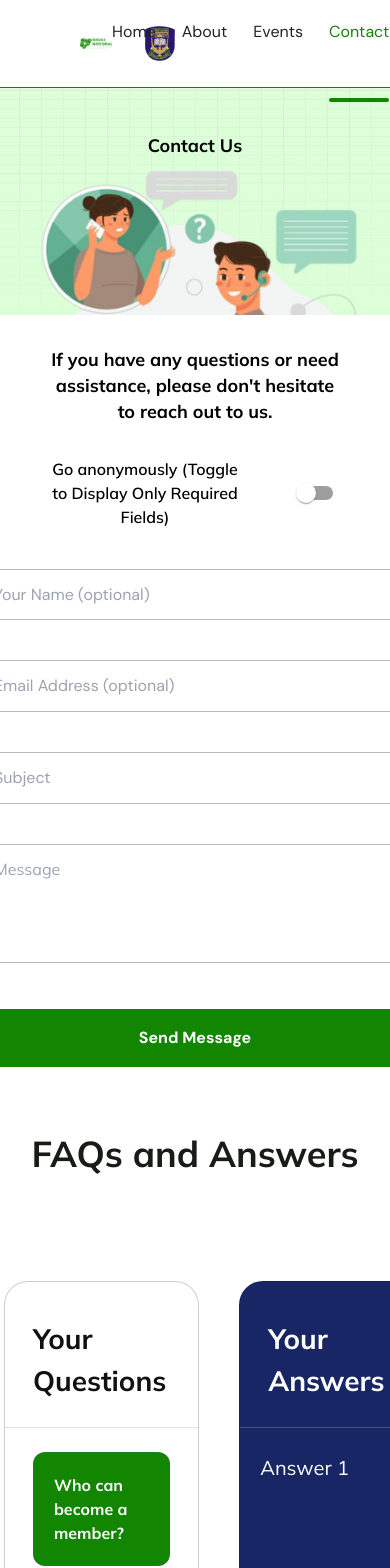
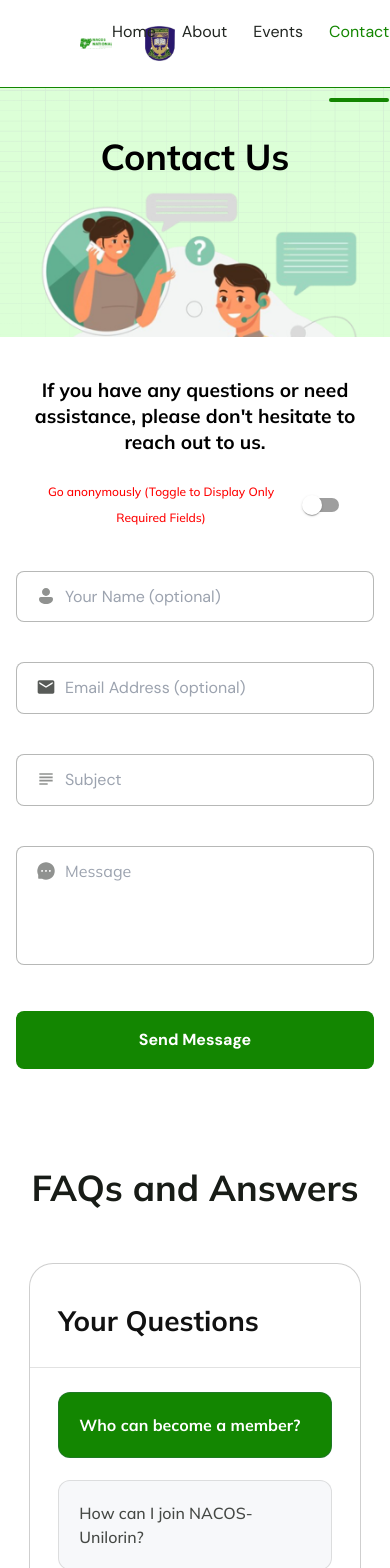
Before and after one commit to nacossuil/Uil-Nacos-Web, a React (Vite) app in the folder frontend/: page /contact in a window 390 px wide. Shown: the top 1568 px of the page. Built offline with nearby package versions, Linux system fonts and the light colour scheme.

Commit message:
contact page responsiveness done

```diff
--- a/frontend/src/components/Footer/footer.css
+++ b/frontend/src/components/Footer/footer.css
@@ -1,7 +1,7 @@
 .footer {
     padding: 5rem 0rem;
     text-align: center;
-    background: hsl(230, 61%, 88%) url("../../assets/grid-bg.svg") center  ;
+    background: hsl(230, 61%, 88%) url('../../assets/grid-bg.svg') center;
     color: hsl(197, 5%, 25%);
 }
 
@@ -14,8 +14,8 @@
     display: flex;
     align-items: center;
     justify-content: center;
+    flex-direction: row;
     gap: 0rem 3rem;
-
 }
 
 .footer-logos img:first-child {
@@ -32,7 +32,7 @@
     margin: 2rem 0rem;
 }
 
-.footer-socials h5{
+.footer-socials h5 {
     font-weight: 600;
     font-size: 1.1rem;
     margin: 0rem 0rem 1rem 0rem;
@@ -40,12 +40,10 @@
 
 .footer-socials>div {
     display: flex;
+    flex-direction: row;
     border-top: 1px solid hsl(230, 20%, 73%);
     border-bottom: 1px solid hsl(230, 20%, 73%);
-
 }
-
-
 
 .footer-social {
     display: flex;
@@ -62,7 +60,6 @@
     border-right: 1px solid hsl(230, 20%, 73%);
 }
 
-
 .footer-social-twitter svg {
     fill: hsl(212, 96%, 49%);
 }
@@ -72,13 +69,26 @@
 }
 
 .footer-social-linkedin svg {
-    fill: #0A66C2;
+    fill: #0a66c2;
 }
 
 .footer-social-facebook svg {
-    fill: #4867AA;
+    fill: #4867aa;
 }
 
 .footer aside {
     font-weight: 500;
 }
+
+@media (max-width: 678px) {
+    .footer {
+        width: 100%;
+    }
+    .footer-socials>div {
+        flex-direction: column;
+    }
+    .footer-logos {
+        flex-direction: column;
+        gap: 3rem auto;
+    }
+}
--- a/frontend/src/components/Shared/FAQs/faqs.css
+++ b/frontend/src/components/Shared/FAQs/faqs.css
@@ -11,7 +11,7 @@
 }
 
 .faqs h2 {
-    color: #181C17;
+    color: #181c17;
     font-size: 2.25rem;
     font-weight: 700;
     text-align: center;
@@ -21,6 +21,7 @@
 .faqs-container {
     display: flex;
     justify-content: space-between;
+    flex-direction: row;
     /* align-items: center; */
 }
 
@@ -29,11 +30,10 @@
     text-align: left;
     padding: 2.25rem 0 2.75rem;
     margin-right: 2.5rem;
-    border: .0625rem solid rgba(17, 17, 17, 0.2);
+    border: 0.0625rem solid rgba(17, 17, 17, 0.2);
     border-radius: 1.5rem;
     flex-basis: 50%;
 }
-
 
 .faqs-questions>h3 {
     color: #111111;
@@ -53,7 +53,7 @@
 
 .faqs-questions hr {
     background: rgba(17, 17, 17, 0.12);
-    height: .0625rem;
+    height: 0.0625rem;
     margin-top: 1.5625rem;
     margin-bottom: 1.5rem;
     border: none;
@@ -61,7 +61,7 @@
 
 .faqs-answers .line {
     background: rgba(255, 255, 255, 0.2);
-    height: .0625rem;
+    height: 0.0625rem;
     margin-top: 1.5625rem;
     margin-bottom: 1.5rem;
     border: none;
@@ -79,8 +79,8 @@
     width: 100%;
     padding: 1.25rem;
     margin-bottom: 1.375rem;
-    border-radius: .75rem;
-    border: .0625rem solid rgba(24, 28, 23, 0.12);
+    border-radius: 0.75rem;
+    border: 0.0625rem solid rgba(24, 28, 23, 0.12);
     transition: all 0.3s ease-in-out;
     cursor: pointer;
 }
@@ -93,14 +93,16 @@
     color: #fff;
     background: rgba(19, 134, 1, 1);
     font-weight: 700;
-    border: .0625rem solid rgba(93, 50, 227, 0.16);
+    border: 0.0625rem solid rgba(93, 50, 227, 0.16);
 }
 
 .faqs-questions-list .active:hover {
     background: rgba(19, 134, 1, 1);
 }
 
+
 /* Answers Section... */
+
 .faqs-answers p {
     font-size: 1.25rem;
     line-height: 2rem;
@@ -113,7 +115,7 @@
     text-align: left;
     padding: 2.25rem 0 2.75rem;
     margin-right: 2.5rem;
-    border: .0625rem solid rgba(17, 17, 17, 0.2);
+    border: 0.0625rem solid rgba(17, 17, 17, 0.2);
     border-radius: 1.5rem;
     flex-basis: 50%;
 }
@@ -123,3 +125,21 @@
     font-weight: 700;
     margin: 0 1.75rem;
 }
+
+@media (max-width: 678px) {
+    .faqs-container {
+        flex-direction: column;
+        width: 100%;
+        margin: 0 auto;
+        gap: 1rem;
+    }
+    .faqs-questions {
+        width: 100%;
+    }
+    .faqs-answers {
+        width: 100%;
+    }
+    .faqs h2 {
+        margin-bottom: 3rem;
+    }
+}
--- a/frontend/src/pages/Contact/ContactPage.css
+++ b/frontend/src/pages/Contact/ContactPage.css
@@ -51,8 +51,9 @@
 }
 
 .second>.s-text {
+    padding: 1rem;
     width: 49rem;
-    margin-bottom: 5rem;
+    margin-bottom: 3rem;
 }
 
 .form {
@@ -135,57 +136,32 @@ button.btn-submit {
 .switch>p {
     font-size: 1.2rem;
     font-weight: 600;
+    color: red;
 }
 
 @media (max-width: 678px) {
-    .c-heading>h1,
-    .s-text {
-        font-size: 18px;
+    .first {
+        width: 100%;
+    }
+    .second {
+        margin: 2rem auto;
+        width: 100%;
+    }
+    .second .s-text {
         font-weight: 700;
         line-height: 26px;
-    }
-    .second {
-        margin-top: 2rem;
-    }
-    .c-heading,
-    .image-container,
-    .first {
-        width: 300px;
-        padding: 2rem auto;
-    }
-    .second .s-text {
-        width: 300px;
-        margin: 0 auto;
-        padding-bottom: 2rem;
-    }
-    .switch {
-        margin: 0 auto;
-        width: 300px;
+        font-size: 1.2rem;
+        width: auto;
+        padding: 0.5rem;
+        margin-bottom: 1rem;
     }
     .switch>p {
-        font-size: 1rem;
-        width: 200px;
-        padding: 0 auto;
+        font-size: 12px;
+        font-weight: 500;
+        line-height: 26px;
     }
     .form {
-        width: 280px;
+        width: 100%;
+        padding: 0 1rem;
     }
 }
-
-@media (max-width: 1024px) {
-    .c-heading>h1,
-    .s-text {
-        font-size: 18px;
-        font-weight: 700;
-        line-height: 26px;
-    }
-    .c-heading,
-    .image-container,
-    .first {
-        width: 400px;
-        padding: 2rem auto;
-    }
-    .form {
-        width: 500px;
-    }
-}
```
Also changed, not shown: frontend/src/components/Footer/Footer.jsx (+21 -22 lines), frontend/src/pages/Opportunities/OpportunitiesPage.jsx (+8 -8 lines).
